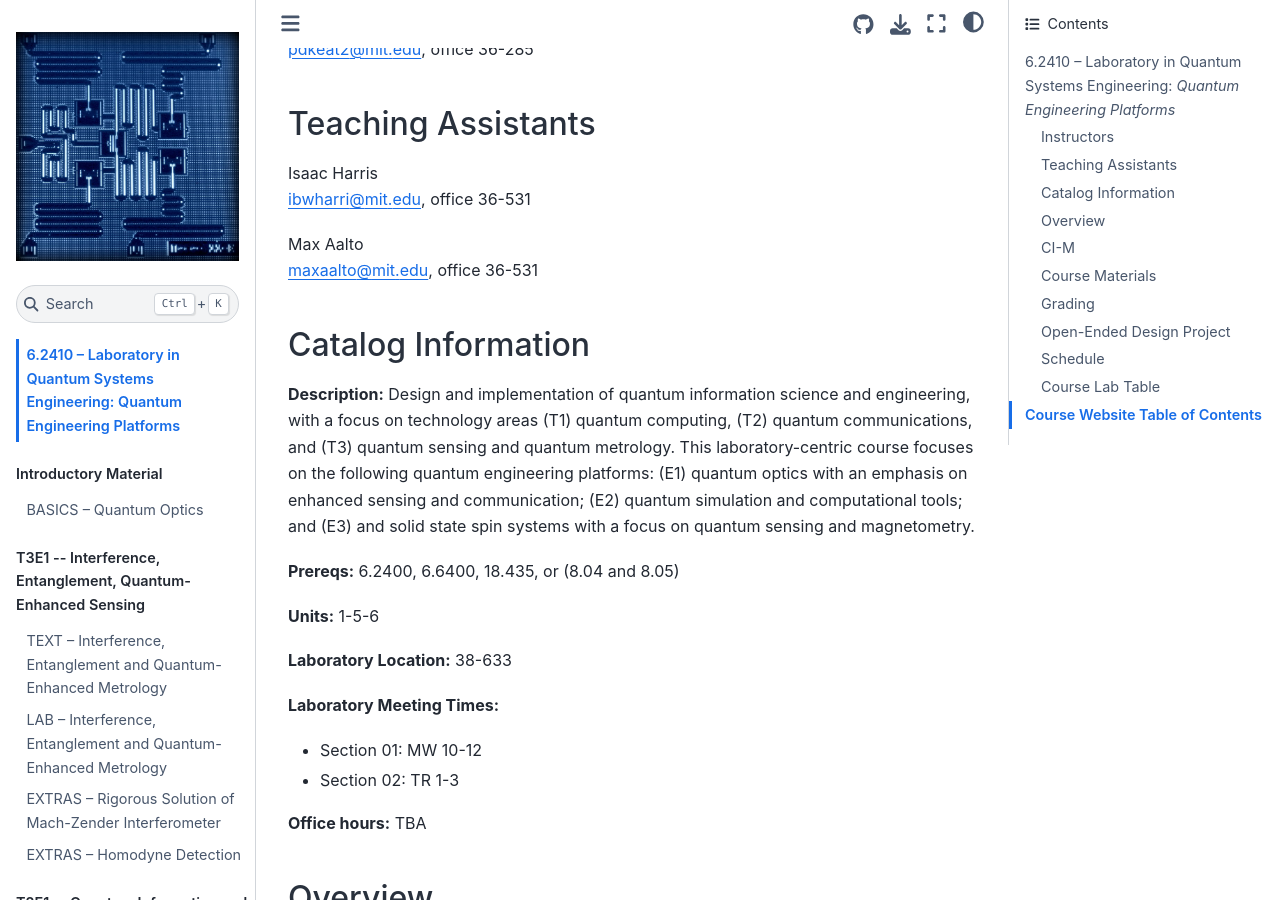
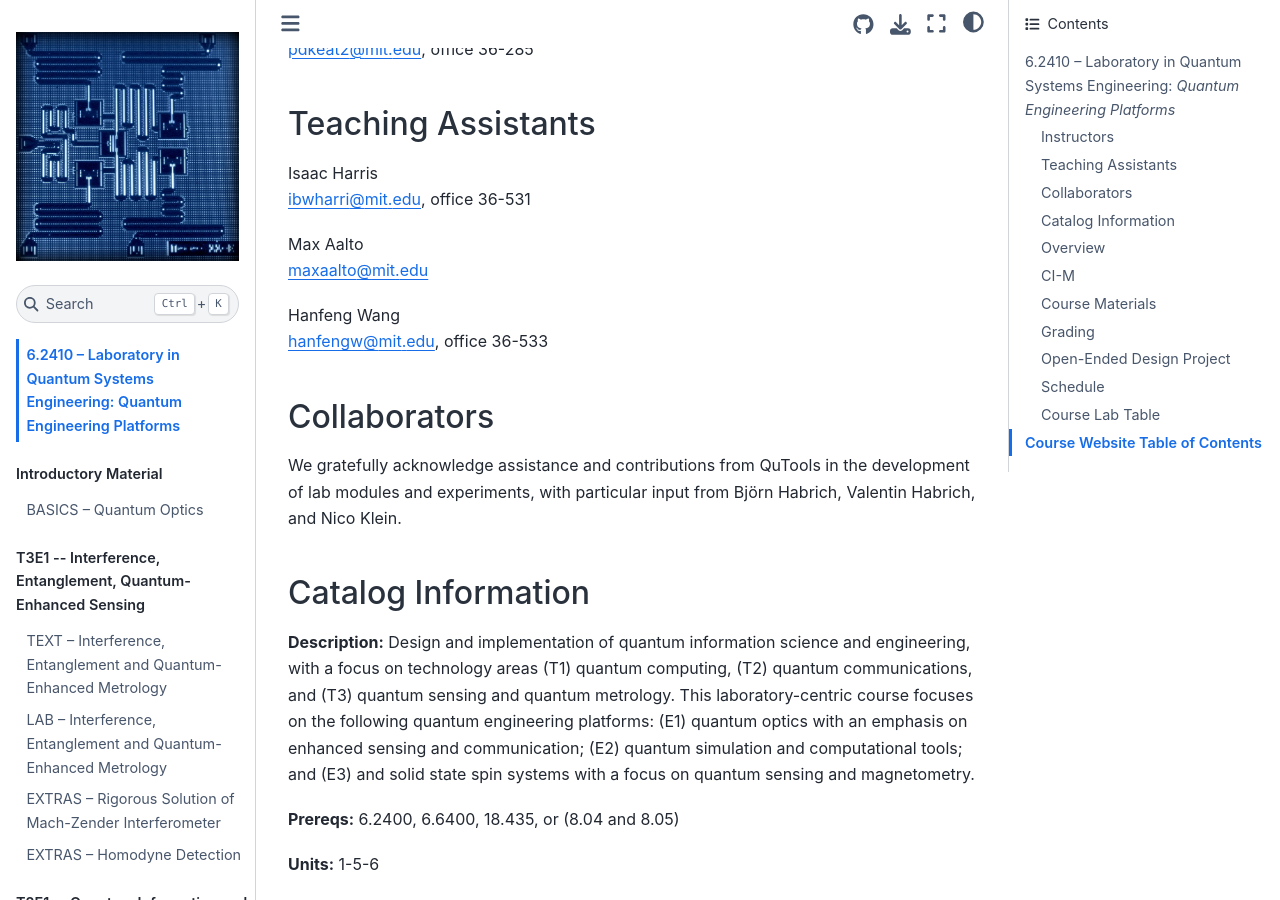
Before and after one commit to dkeathley/6.2410-lab, a Jupyter Book: the page built from intro.md, in a window 1280 px wide and 900 px high, scrolled down 492 px. Built offline with Jupyter Book 1.0.4 settings and Sphinx 7.4.7 and the Sphinx Book theme 1.1.4, drawn with Linux system fonts in a browser that asks for light colours; pages that are not in the unit, such as notebooks, are missing from menus.

Commit message:
updated contributions

```diff
--- a/intro.md
+++ b/intro.md
@@ -19,7 +19,14 @@ Isaac Harris <br>
 ibwharri@mit.edu, office 36-531
 
 Max Aalto <br>
-maxaalto@mit.edu, office 36-531
+maxaalto@mit.edu
+
+Hanfeng Wang <br>
+hanfengw@mit.edu, office 36-533
+
+## Collaborators
+
+We gratefully acknowledge assistance and contributions from QuTools in the development of lab modules and experiments, with particular input from Björn Habrich, Valentin Habrich, and Nico Klein.
 
 ## Catalog Information
 
```
